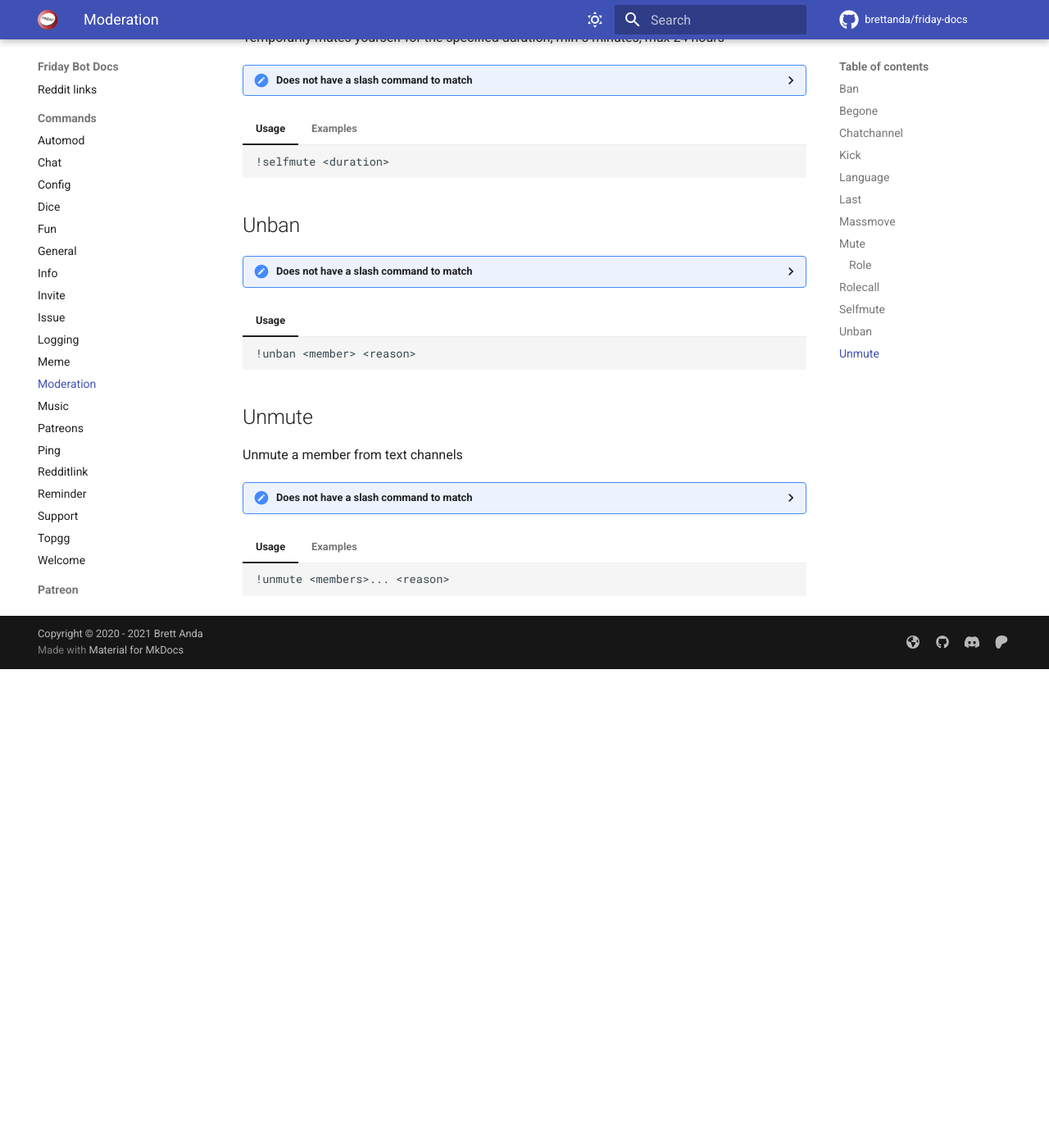
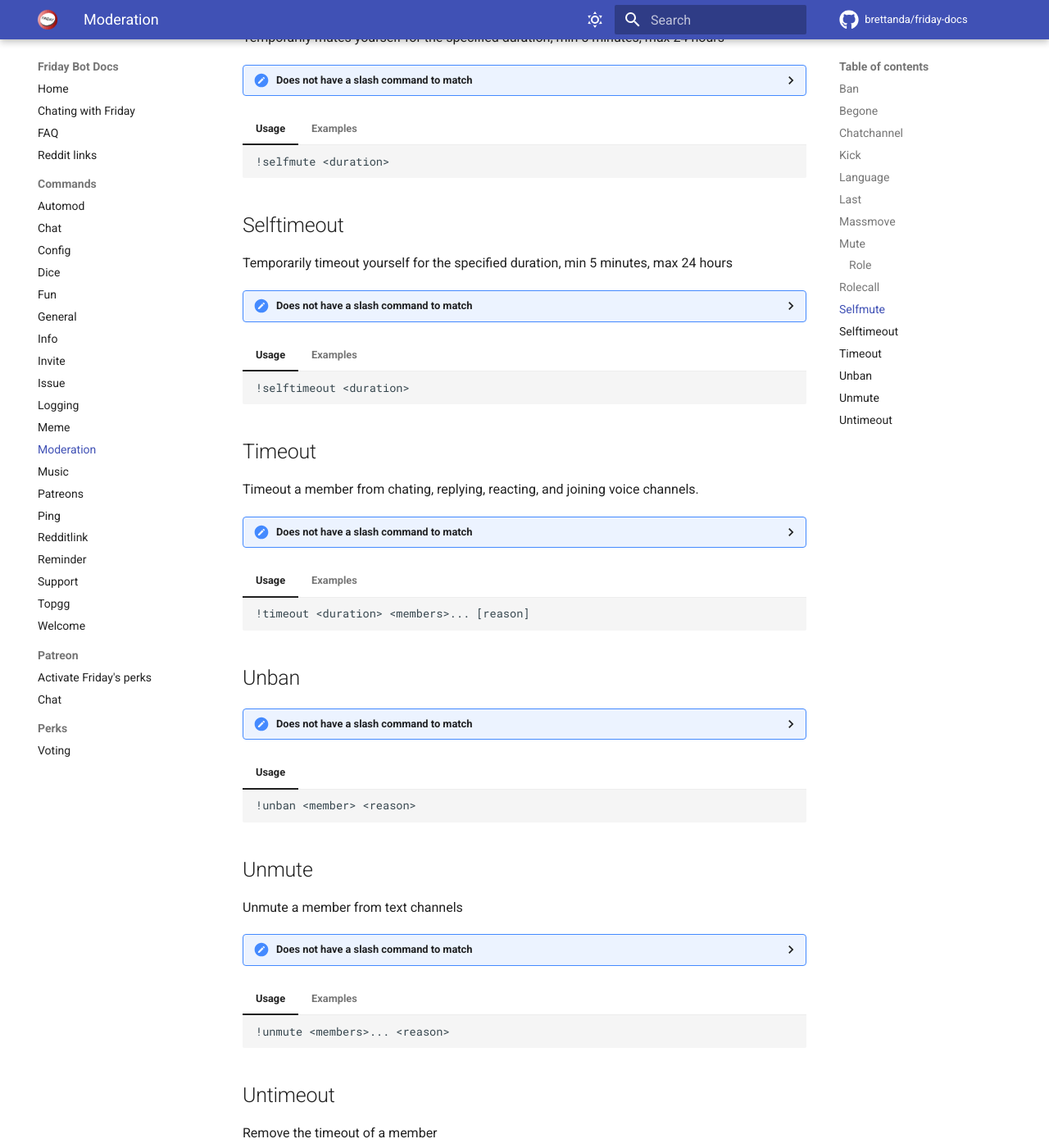
Before and after one commit to Brettanda/friday-docs, an MkDocs documentation site: the page built from docs/commands/moderation.md, in a window 1280 px wide and 1400 px high, scrolled down 3031 px. Shown: the whole window at 82% size. Built offline with MkDocs 1.6.1 and Material for MkDocs 9.7.7, drawn with Linux system fonts in a browser that asks for light colours; nearby versions of some CDN libraries; comment, search, counter and statistics services are not loaded; the version menu is left out; before the commit the page ends 3847 px from its top, so only the background shows below that; some of the changed text lies outside the part shown.

Commit message:
docs stuff

````diff
--- a/docs/commands/moderation.md
+++ b/docs/commands/moderation.md
@@ -218,6 +218,45 @@
 	!selfmute 5h
 	```
 
+## Selftimeout
+
+Temporarily timeout yourself for the specified duration, min 5 minutes, max 24 hours
+
+??? missing "Does not have a slash command to match"
+	Learn more about [slash commands](/#slash-commands)
+
+=== "Usage"
+	```md
+	!selftimeout <duration>
+	```
+
+=== "Examples"
+	```md
+	!selftimeout 20m
+	!selftimeout 1h20m
+	!selftimeout 5h
+	```
+
+## Timeout
+
+Timeout a member from chating, replying, reacting, and joining voice channels.
+
+??? missing "Does not have a slash command to match"
+	Learn more about [slash commands](/#slash-commands)
+
+=== "Usage"
+	```md
+	!timeout <duration> <members>... [reason]
+	```
+
+=== "Examples"
+	```md
+	!timeout 20m @Motostar @steve they were annoying me
+	!timeout 1week @steve 9876543210
+	!timeout 5d @Motostar spamming general
+	!timeout 0123456789
+	```
+
 ## Unban
 
 ??? missing "Does not have a slash command to match"
@@ -247,3 +286,28 @@
 	!unmute @Motostar
 	!unmute 0123456789
 	```
+
+## Untimeout
+
+Remove the timeout of a member
+
+??? missing "Does not have a slash command to match"
+	Learn more about [slash commands](/#slash-commands)
+
+=== "Usage"
+	```md
+	!untimeout|removetimeout <members>... <reason>
+	```
+
+=== "Aliases"
+	```md
+	removetimeout
+	```
+
+=== "Examples"
+	```md
+	!untimeout @Motostar @steve they said sorry
+	!removetimeout @steve 9876543210
+	!untimeout @Motostar
+	!removetimeout 0123456789
+	```
````
